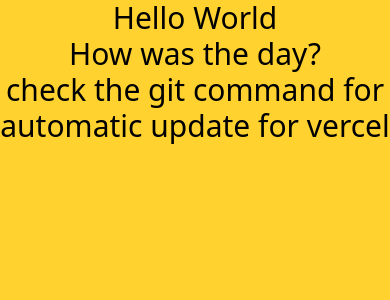
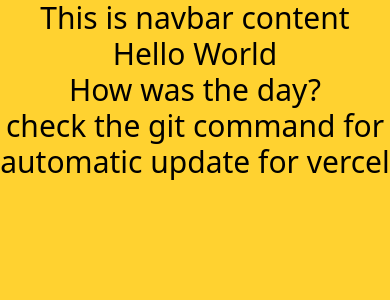
Before and after one commit to mdshakil-ctg/my-todo-app, a React (Vite) app: page / in a window 390 px wide. Shown: the top 300 px of the page. Built offline with nearby package versions, Linux system fonts and the light colour scheme.

Commit message:
responsive navbar added

```diff
--- a/src/App.jsx
+++ b/src/App.jsx
@@ -8,6 +8,7 @@ function App() {
   return (
     <>
       <div className='bg-amber-300 text-center text-3xl'>
+        <p>This is navbar content</p>
         <h1>Hello World</h1>
         <p>How was the day?</p>
         <p>check the git command for automatic update for vercel</p>
```
